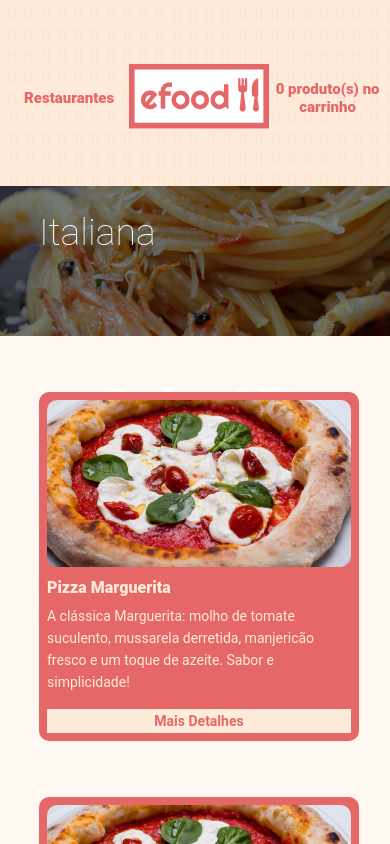
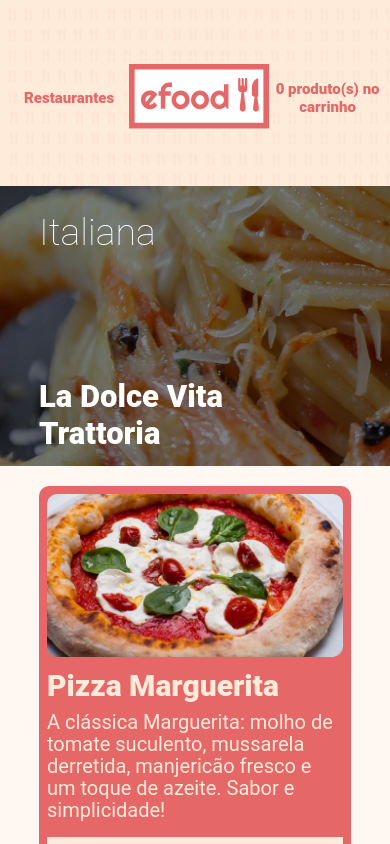
Before and after one commit to luangl/ifood, a React (Create React App) app: page /restaurantes in a window 390 px wide. Shown: the top 844 px of the page. Built offline with nearby package versions, Linux system fonts and the light colour scheme; the HTML template or start-up script is replaced by a standard one.

Commit message:
Responsive

```diff
--- a/src/components/Banner/styles.ts
+++ b/src/components/Banner/styles.ts
@@ -4,7 +4,7 @@ import { breakpoints, colors } from '../../styles'
 export const BannerBg = styled.div`
   background-size: cover;
   background-repeat: no-repeat;
-  height: 150px;
+  height: 280px;
   width: 100%;
   font-size: 32px;
   color: ${colors.white};
@@ -21,6 +21,10 @@ export const BannerContainer = styled.div`
 
 export const BannerTitle = styled.h2`
   font-weight: 900;
+
+  @media (max-width: ${breakpoints.tablet}) {
+    font-size: 31px;
+  }
 `
 
 export const BannerSubTitle = styled.h3`
--- a/src/components/Cart/styles.ts
+++ b/src/components/Cart/styles.ts
@@ -36,13 +36,13 @@ export const Sidebar = styled.aside`
   max-width: 360px;
   width: 100%;
 
-  @media (max-width: ${breakpoints.tablet}) {
-    width: auto;
-  }
-
   @media (max-width: ${breakpoints.desktop}) {
     max-width: 400px;
     width: 100%;
+  }
+
+  @media (max-width: ${breakpoints.tablet}) {
+    width: auto;
   }
 
   button {
@@ -106,12 +106,12 @@ export const CartItem = styled.li`
     margin-left: 8px;
     margin-top: 8px;
 
+    @media (max-width: ${breakpoints.desktop}) {
+      font-size: 20px;
+    }
+
     @media (max-width: ${breakpoints.tablet}) {
       margin-right: 5px;
-    }
-
-    @media (max-width: ${breakpoints.desktop}) {
-      font-size: 20px;
     }
   }
 
--- a/src/components/RestaurantCard/styles.ts
+++ b/src/components/RestaurantCard/styles.ts
@@ -82,12 +82,12 @@ export const CardImg = styled.div`
   background-size: cover;
   position: relative;
 
-  @media (max-width: ${breakpoints.tablet}) {
+  @media (max-width: ${breakpoints.desktop}) {
     width: 100%;
     background-size: cover;
   }
 
-  @media (max-width: ${breakpoints.desktop}) {
+  @media (max-width: ${breakpoints.tablet}) {
     width: 100%;
     background-size: cover;
   }
--- a/src/components/RestaurantProducts/styles.ts
+++ b/src/components/RestaurantProducts/styles.ts
@@ -7,7 +7,7 @@ export const Card = styled.div`
   margin-bottom: 32px;
   color: ${colors.darkBg};
   font-size: 14px;
-  margin-top: 56px;
+  margin-top: 20px;
   margin-bottom: 0px;
   border-radius: 10px;
 
@@ -23,6 +23,10 @@ export const Card = styled.div`
   cursor: pointer;
   margin-top: 8px;
   border-radius: 0px;
+
+  @media (max-width: ${breakpoints.tabletmini}) {
+    font-size: 20px;
+  }
   }
 
   .popup {
@@ -62,15 +66,19 @@ export const Card = styled.div`
     align-items: flex-start;
     background: #E66767;
 
-    @media (max-width: ${breakpoints.tablet}) {
-      height: 600px;
-      width: 100%;
-      display: grid;
-    }
-
     @media (max-width: ${breakpoints.desktop}) {
       height: 600px;
       width: 100%;
+    }
+
+    @media (max-width: ${breakpoints.tabletmini}) {
+      height: 670px;
+    }
+
+    @media (max-width: ${breakpoints.tablet}) {
+      height: 620px;
+      width: 100%;
+      display: grid;
     }
 
     h3 {
@@ -82,15 +90,15 @@ export const Card = styled.div`
       margin-top: 32px;
       margin-bottom: 16px;
 
-      @media (max-width: ${breakpoints.tablet}) {
-        font-size: 18px;
-        margin-left: 4px;
-        margin-bottom: 5px;
-        margin-top: 9px;
+      @media (max-width: ${breakpoints.desktop}) {
+        font-size: 30px;
       }
 
-      @media (max-width: ${breakpoints.desktop}) {
-        font-size: 30px;
+      @media (max-width: ${breakpoints.tablet}) {
+        font-size: 25px;
+        margin-left: 4px;
+        margin-bottom: 10px;
+        margin-top: 9px;
       }
     }
 
@@ -111,16 +119,16 @@ export const Card = styled.div`
       padding-bottom: 4px;
       cursor: pointer;
 
+      @media (max-width: ${breakpoints.desktop}) {
+        width: 100%;
+        height: 40px;
+        font-size: 18px;
+      }
+
       @media (max-width: ${breakpoints.tablet}) {
         width: 100%;
         height: 35px;
         font-size: 16px;
-      }
-
-      @media (max-width: ${breakpoints.desktop}) {
-        width: 100%;
-        height: 40px;
-        font-size: 18px;
       }
     }
 
@@ -130,16 +138,18 @@ export const Card = styled.div`
       font-size: 14px;
       line-height: 22px;
 
-      @media (max-width: ${breakpoints.tablet}) {
-        font-size: 14px;
-        margin-left: 5px;
-      }
-
       @media (max-width: ${breakpoints.desktop}) {
         display: flex;
         font-size: 20px;
         flex-wrap: wrap;
         line-height: 30px;
+      }
+
+      @media (max-width: ${breakpoints.tablet}) {
+        font-size: 14px;
+        margin-left: 5px;
+        font-weight: bold;
+        line-height: 23px;
       }
     }
 
@@ -152,14 +162,14 @@ export const Card = styled.div`
       margin-right: 24px;
       margin-left: 32px;
 
+      @media (max-width: ${breakpoints.desktop}) {
+        margin-top: 135px;
+      }
+
       @media (max-width: ${breakpoints.tablet}) {
         height: 200px;
         width: 350px;
         margin-top: 16px;
-      }
-
-      @media (max-width: ${breakpoints.desktop}) {
-        margin-top: 135px;
       }
     }
     .close {
@@ -170,19 +180,23 @@ export const Card = styled.div`
       margin-right: 8px;
       cursor: pointer;
 
+      @media (max-width: ${breakpoints.desktop}) {
+        height: 30px;
+        width: 30px;
+      }
+
+      @media (max-width: ${breakpoints.tabletmini}) {
+        height: 20px;
+      }
+
       @media (max-width: ${breakpoints.tablet}) {
         max-height: 400px;
         max-width: 100%;
         height: 20px;
         width: 20px;
-        margin-top: -580px;
+        margin-top: -600px;
         margin-left: 387px;
         margin-right: 8px;
-      }
-
-      @media (max-width: ${breakpoints.desktop}) {
-        height: 30px;
-        width: 30px;
       }
     }
 
@@ -196,6 +210,14 @@ export const CardContent = styled.div`
 
   img {
     border-radius: 10px;
+
+    @media (max-width: ${breakpoints.tabletmini}) {
+      width: 100%;
+    }
+
+    @media (max-width: ${breakpoints.tablet}) {
+      width: 100%;
+    }
   }
 `
 
@@ -203,6 +225,10 @@ export const CardTitle = styled.h3`
   font-size: 16px;
   font-weight: 900;
   padding-top: 8px;
+
+  @media (max-width: ${breakpoints.tabletmini}) {
+    font-size: 30px;
+  }
 `
 
 export const CardDescription = styled.p`
@@ -210,6 +236,10 @@ export const CardDescription = styled.p`
   line-height: 22px;
   padding-top: 8px;
   padding-bottom: 8px;
+
+  @media (max-width: ${breakpoints.tabletmini}) {
+    font-size: 20px;
+  }
 `
 
 export const CardLink = styled(Link)`
--- a/src/pages/Restaurantes/styles.ts
+++ b/src/pages/Restaurantes/styles.ts
@@ -5,10 +5,14 @@ export const CardContainer = styled.div`
   display: grid;
   grid-template-columns: 1fr 1fr 1fr;
   column-gap: 40px;
-  margin-top: 56px;
+  margin-top: 100px;
 
   @media (max-width: ${breakpoints.desktop}) {
     grid-template-columns: 1fr 1fr;
+  }
+
+  @media (max-width: ${breakpoints.tabletmini}) {
+    grid-template-columns: 1fr;
   }
 
   @media (max-width: ${breakpoints.tablet}) {
--- a/src/styles.ts
+++ b/src/styles.ts
@@ -9,7 +9,8 @@ export const colors = {
 
 export const breakpoints = {
   desktop: '1024px',
-  tablet: '768px'
+  tablet: '767px',
+  tabletmini: '800px'
 }
 
 export const GlobalStyle = createGlobalStyle`
```
